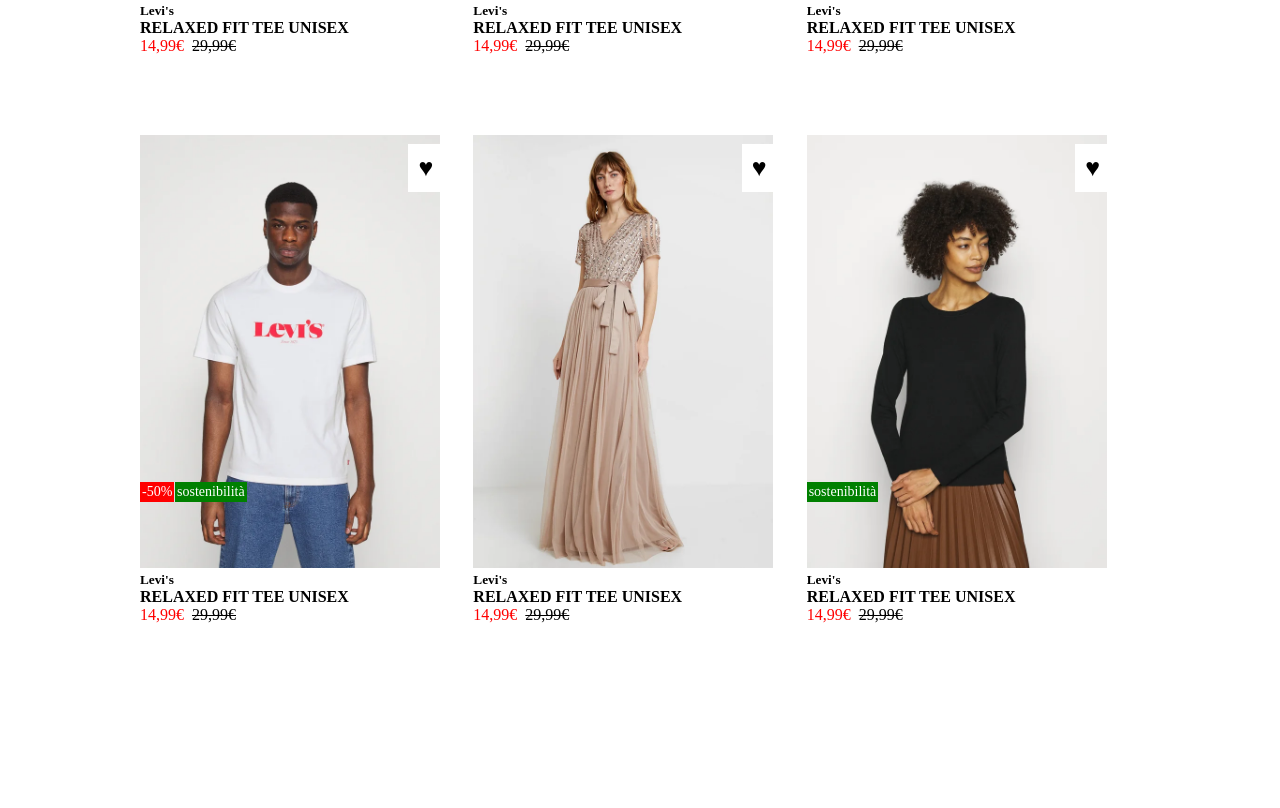
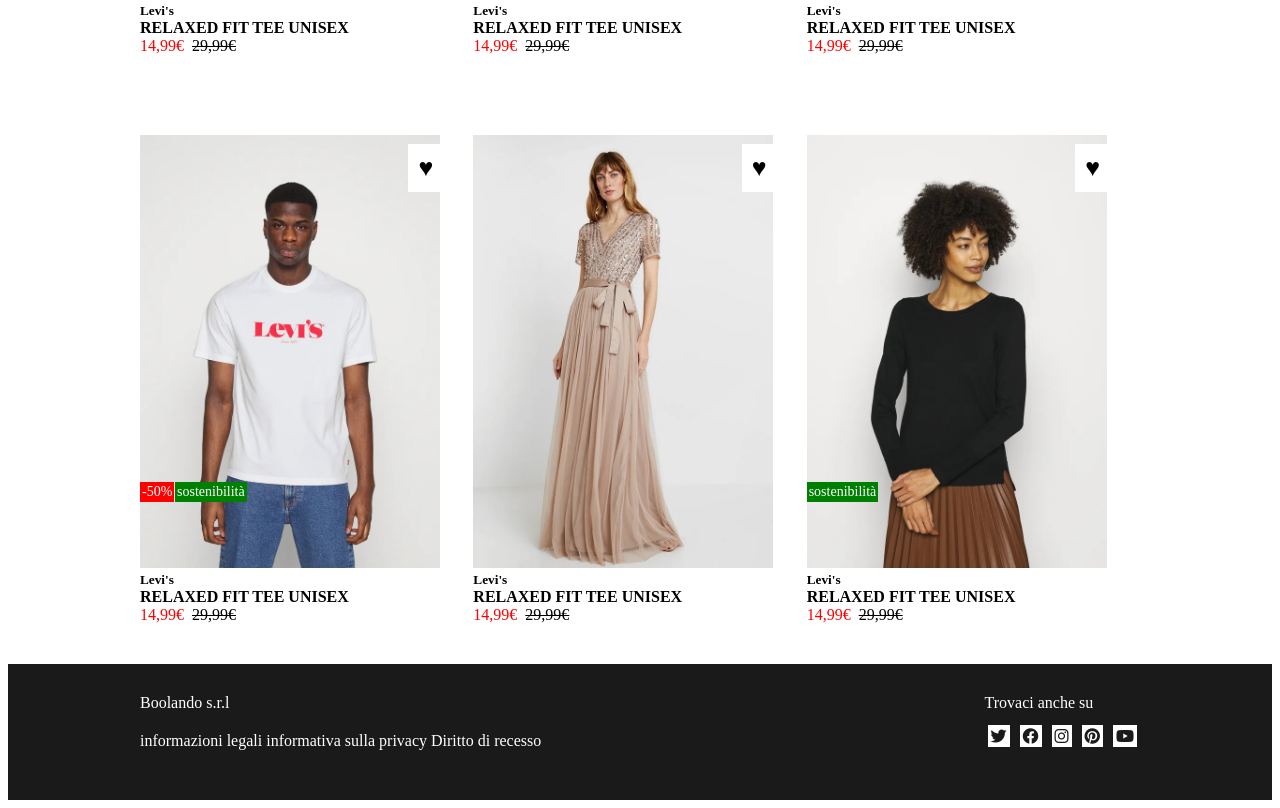
Before and after one commit to sweet202020/html-css-boolando, a plain HTML site: page index.html in a window 1280 px wide. Shown: the part 522-1330 px from the top of the page. Before the commit the page ends 1154 px from the top, so only its background shows below. Drawn offline with Linux system fonts and the light colour scheme.

Commit message:
final commit without hover

```diff
--- a/index.html
+++ b/index.html
@@ -5,6 +5,7 @@
     <meta http-equiv="X-UA-Compatible" content="IE=edge">
     <meta name="viewport" content="width=device-width, initial-scale=1.0">
     <link rel="stylesheet" href="style.css">
+    <link rel="stylesheet" href="https://cdnjs.cloudflare.com/ajax/libs/font-awesome/6.2.0/css/all.min.css" integrity="sha512-xh6O/CkQoPOWDdYTDqeRdPCVd1SpvCA9XXcUnZS2FmJNp1coAFzvtCN9BmamE+4aHK8yyUHUSCcJHgXloTyT2A==" crossorigin="anonymous" referrerpolicy="no-referrer" />
     <title>Document</title>
 </head>
 <body>
@@ -21,7 +22,9 @@
                         <img src="./img/boolean-logo.png" alt="">
                     </div>
                     <div class="col_bet">
-                        loghi
+                        <i class="fa-regular fa-user"></i>
+                        <i class="fa-regular fa-heart"></i>
+                        <i class="fa-solid fa-lock"></i>
                     </div>
                 </div>
             </div>
@@ -96,7 +99,31 @@
         </div>
     </main>
     <!-- /#site_main -->
-    <footer id="site_footer"></footer>
+    <footer id="site_footer">
+        <div class="container">
+            <div class="row">
+                <div class="col_bet">
+                    <div class="bool">Boolando s.r.l</div>
+                    <div class="legal">
+                        <a href="">informazioni legali</a>
+                        <a href="">informativa sulla privacy</a>
+                        <a href="">Diritto di recesso</a>
+                    </div>
+                </div>
+                <div class="col_bet">
+                    <div class="find">Trovaci anche su</div>
+                    <div class="social">
+                        <i class="fa-brands fa-twitter"></i>
+                        <i class="fa-brands fa-facebook"></i>
+                        <i class="fa-brands fa-instagram"></i>
+                        <i class="fa-brands fa-pinterest"></i>
+                        <i class="fa-brands fa-youtube"></i>
+                    </div>
+                </div>
+
+            </div>
+        </div>
+    </footer>
     <!-- /#site_footer -->
 
 </body>
--- a/style.css
+++ b/style.css
@@ -29,9 +29,22 @@ header .row{
     display: flex;
     justify-content: space-between;
 }
+a{
+    display: inline-block;
+    text-decoration: none;
+    color: white;
+    padding-top: 20px;
+}
 header img{
     width: 100px;
+    padding-top: 20px;
+
 }
+header i{
+    color: white;
+    padding-top: 20px;;
+}
+
 /* #endregion header */
 .row{
     display: flex;
@@ -90,3 +103,26 @@ h5{
 span:first-child{
     color: red;
 }
+footer{
+    background-color: var(--boo-darker);
+    margin-top: 40px;
+}
+footer .row{
+    display: flex;
+    justify-content: space-between;
+}
+.bool, .find{
+    color: white;
+    padding-top: 30px;
+}
+.social{
+    color: white;
+    padding-top: 10px;
+    padding-bottom: 50px;
+}
+.social i{
+    background-color: white;
+    color: #1A1A1A;
+    padding: 3px;
+    margin: 3px;
+}
```
